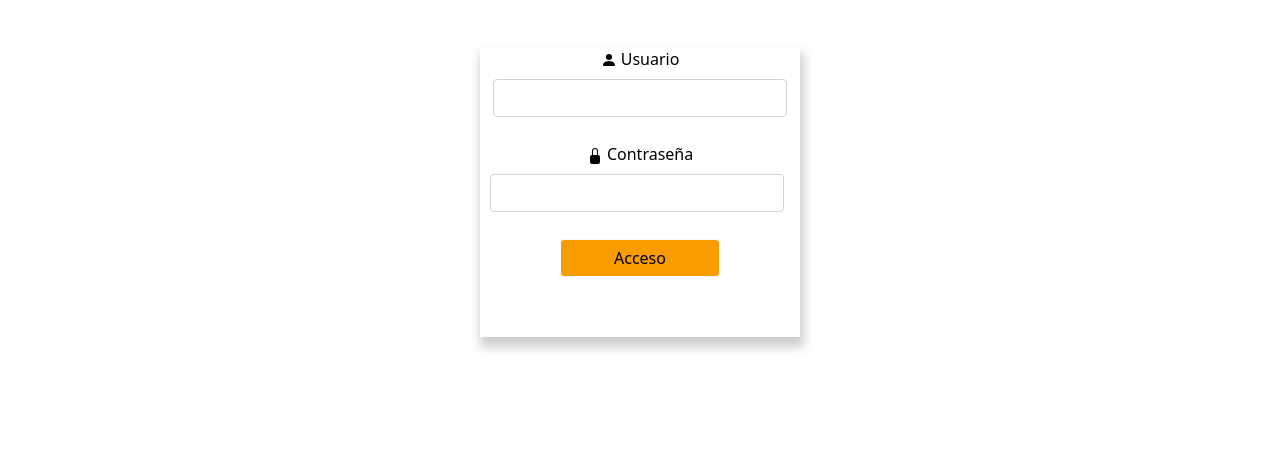
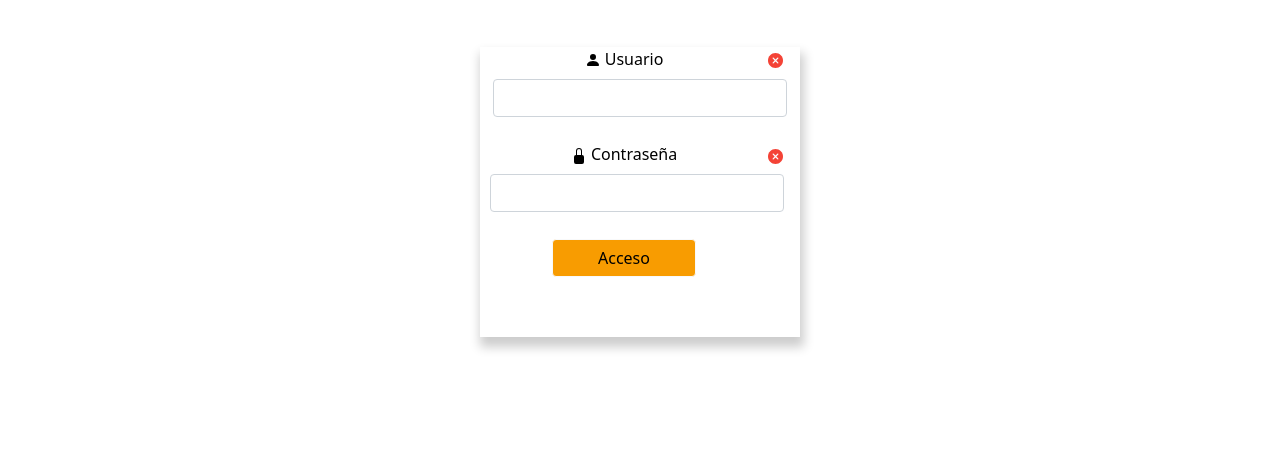
Before and after one commit to Fernando-ui/Server_Pack_, a plain HTML site: page index.html in a window 1280 px wide. Shown: the part 162-627 px from the top of the page. Drawn offline with nearby package versions, Linux system fonts and the light colour scheme.

Commit message:
A-espacios para los erroees

```diff
--- a/css/styles.css
+++ b/css/styles.css
@@ -61,7 +61,6 @@
 
 
 }
-
 
 .logos_header_grid{
 
@@ -162,6 +161,7 @@
 
     display:grid;
     grid-template-rows: 33% 23% 15%;
+    grid-template-columns: 90% 10%;
     /* * Con esto podemos editar el ancho de el login */
     width:25%;
     height:290px;
@@ -217,7 +217,15 @@
     }
 
 }
+#Caja_icono{
 
+
+}
+
+#icono_Error{
+    width:15px;
+    height:15px;
+}
 
 #child_password{
 
--- a/index.html
+++ b/index.html
@@ -60,8 +60,14 @@
                     </svg> Usuario</label>
 
                     <input type="text"  class="form-control" id="user">
+
                 </p>
 
+            </div>
+            <!-- !Agregando el icono de error -->
+            <div id="Caja_icono">
+
+                <img src="./assets/remove.svg" id="icono_Error"> </img>
             </div>
 
             <div id="requeriment-container-2 password" >
@@ -74,6 +80,11 @@
                     <input type="password" class="form-control" id="child_password">
                 </p>
 
+            </div>
+            <!-- !Agregando icono de error -->
+            <div id="Caja_icono">
+
+                <img src="./assets/remove.svg" id="icono_Error"> </img>
             </div>
 
             <div class="d-grid gap-2 col-6 mx-auto" id="requeriment-container-3 login">
```
Also changed, not shown: assets/remove.svg (added).
